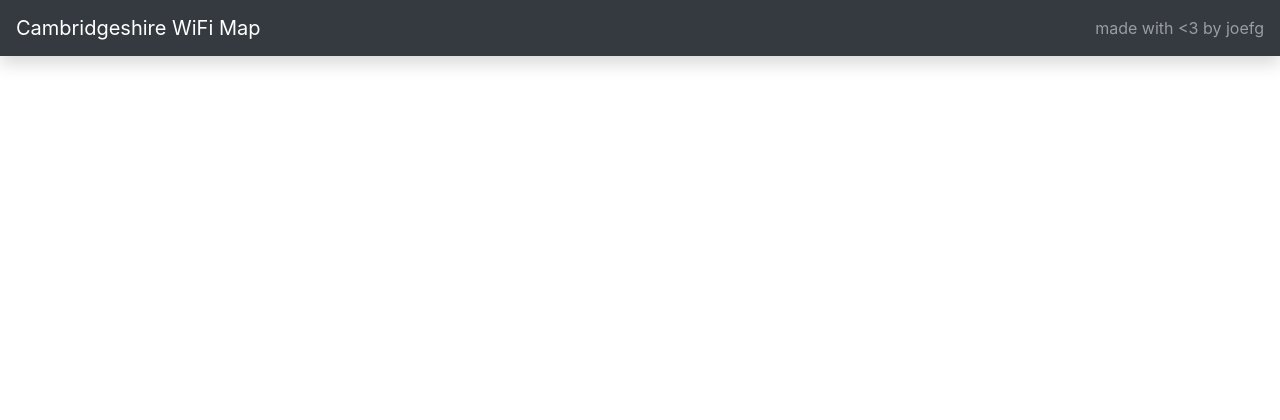
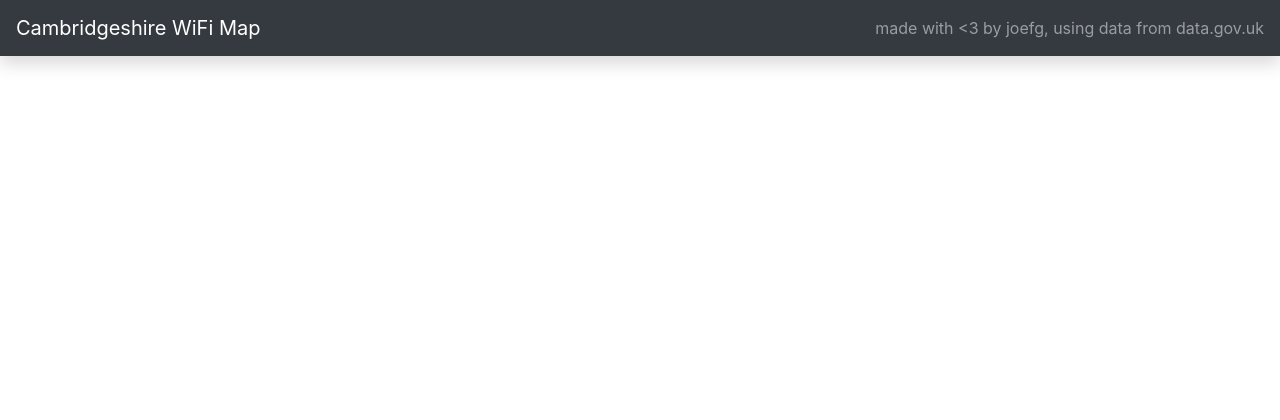
Before and after one commit to joefg/WiFiMap, a Flask app: page /gis/ in a window 1280 px wide. Shown: the top 420 px of the page. Run offline with Flask 2, Linux system fonts and the light colour scheme; some libraries are stand-ins or nearby versions.

Commit message:
Added attribution to header bar and another dependency on ogr2ogr

```diff
--- a/wifimap/templates/index.html
+++ b/wifimap/templates/index.html
@@ -10,7 +10,7 @@
   <body>
     <nav class="navbar navbar-dark bg-dark shadow navbar-fixed-top">
       <a class="navbar-brand" href="#">{{ title }}</a>
-      <span class="navbar-text">made with <3 by joefg</span>
+      <span class="navbar-text">made with <3 by joefg, using data from data.gov.uk</span>
     </nav>
     <div class="container-fluid">
       <div class="row-fluid">
```
Also changed, not shown: README.md.
